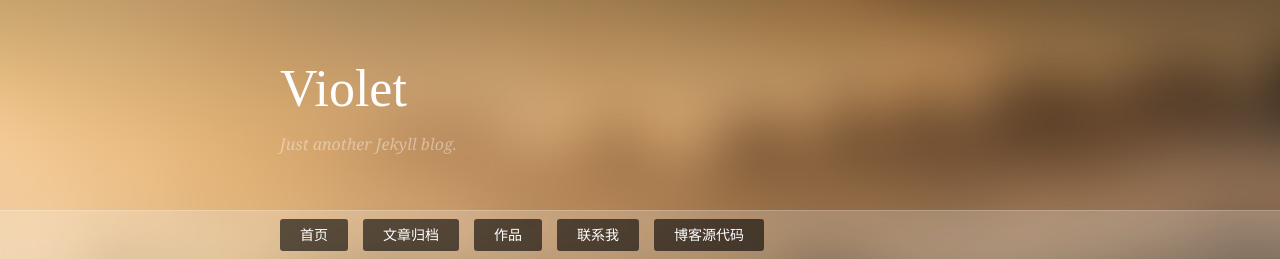
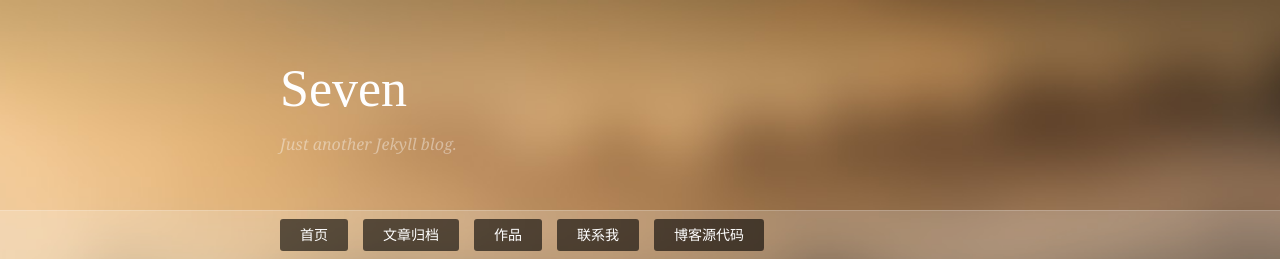
Before and after one commit to utf7seven/utf7seven.github.io, a Jekyll site: the page built from index.html, in a window 1280 px wide and 900 px high. Shown: the top 259 px of the window. Built offline with Jekyll 4.4.1, drawn with Linux system fonts in a browser that asks for light colours; nearby versions of some CDN libraries; some web fonts are replaced; the list of posts is cut into pages by our own code.

Commit message:
update title Violet to Seven

```diff
--- a/_config.yml
+++ b/_config.yml
@@ -39,7 +39,8 @@ timezone:      null
 
 
 #站点基础配置
-title: Violet
+#title: Violet
+title: Seven
 subTitle: Just another Jekyll blog.
 description: 这是 utf7seven 的一个博客,在这里，用来快速记录工作，学习，生活的一点一滴的地方。
 url: http://utf7seven.github.io
```
